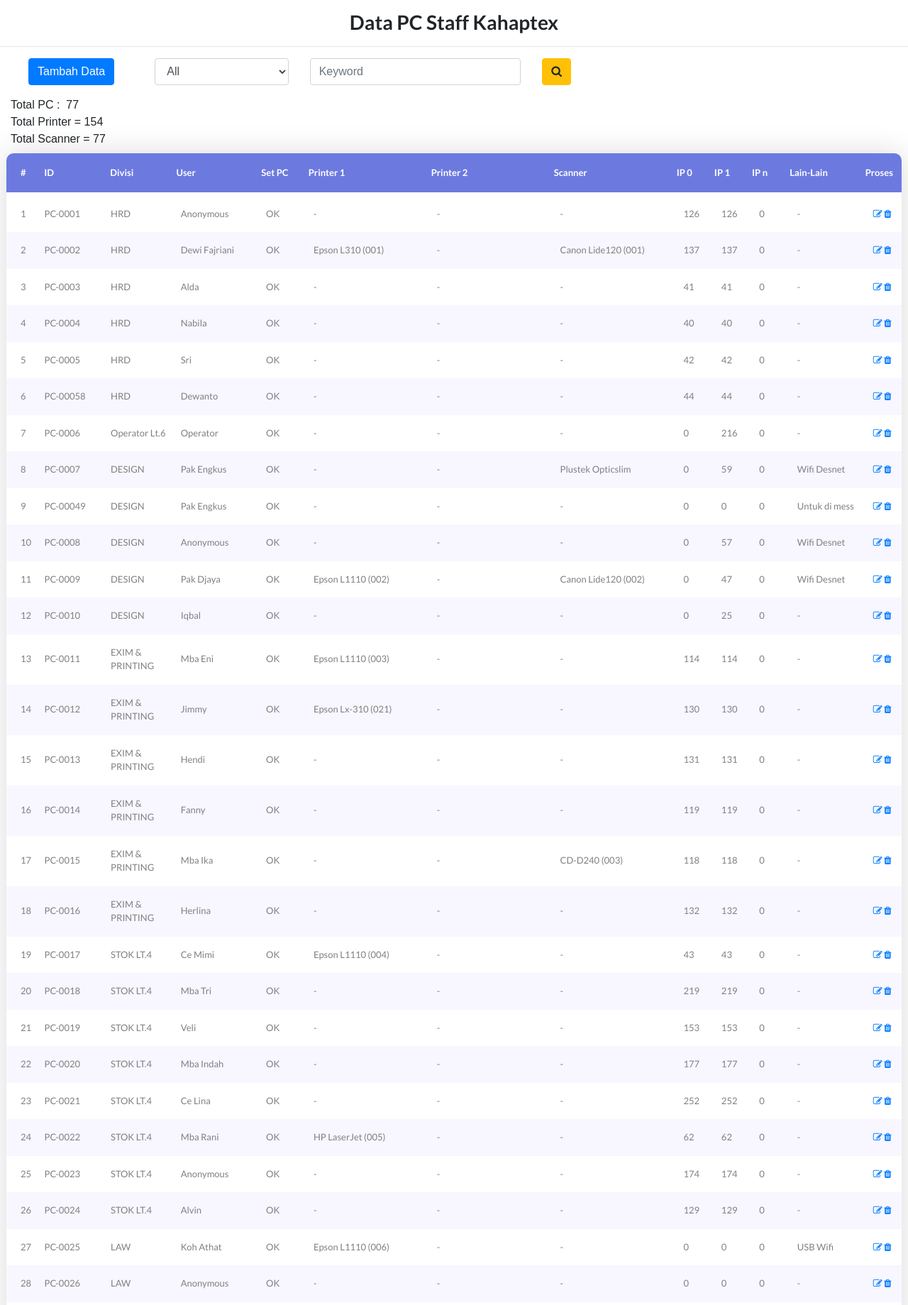
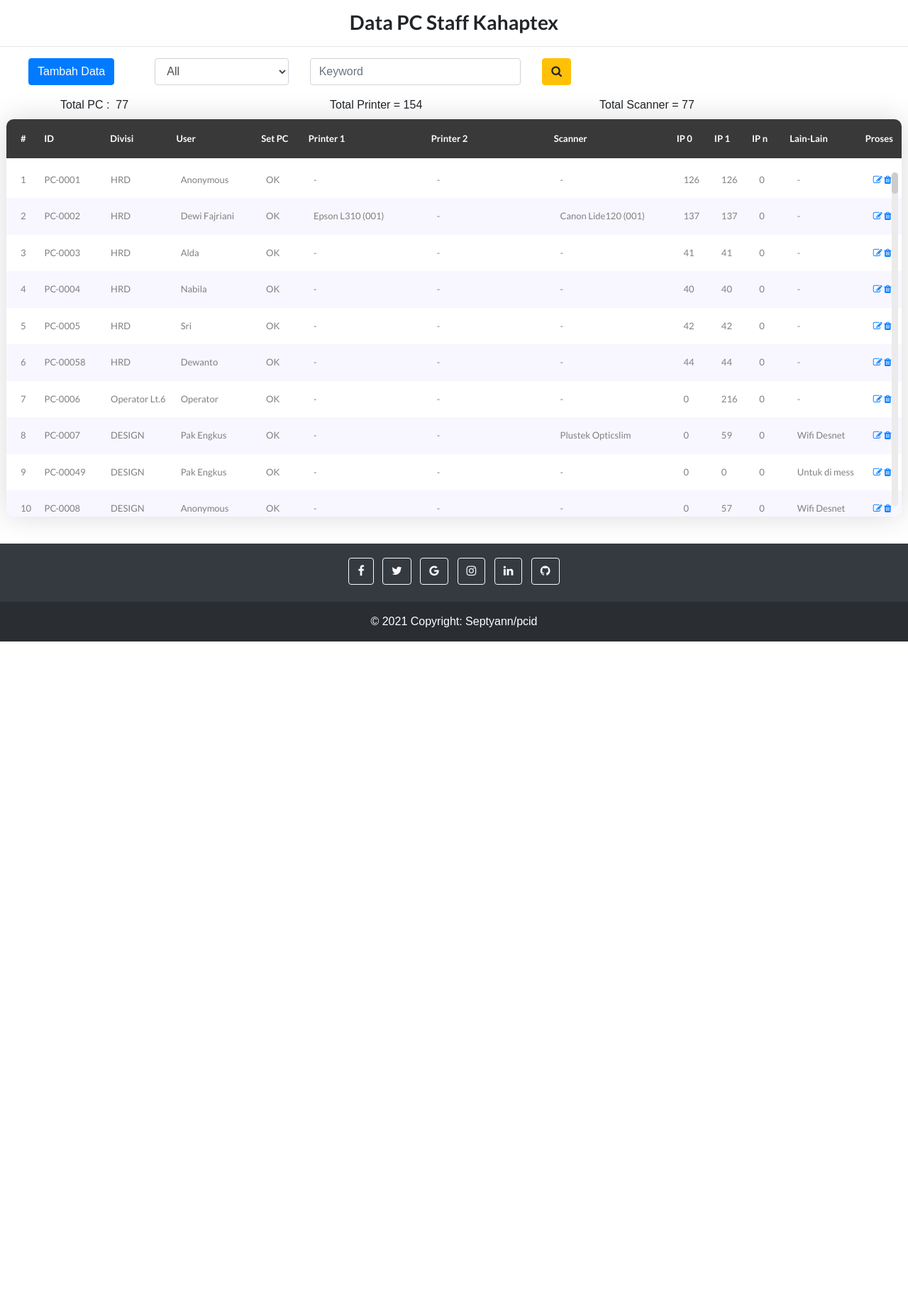
Before and after one commit to septyanid/pcid, a PHP site: page / in a window 1280 px wide. Shown: the top 1839 px of the page at 71% size. After the commit the page ends 904 px from the top, so only its background shows below. Run offline with PHP 8.4, Linux system fonts and the light colour scheme; data comes from the database, SQL or seed files in the repository; lists and menus that the app fills with data are empty; some libraries are stand-ins or nearby versions.

Commit message:
menambahkan footer dan merubah sedikit tampilan

```diff
--- a/css/main.css
+++ b/css/main.css
@@ -278,7 +278,7 @@ th, td {
 }
 
 .table100-body {
-  /*max-height: 450px;*/
+  max-height: 500px;
   overflow: auto;
 }
 
@@ -291,7 +291,7 @@ th, td {
   color: #fff;
   line-height: 1.5;
 
-  background-color: #6c7ae0;
+  background-color: #393939;
 }
 
 .table100.ver1 td {
@@ -580,3 +580,8 @@ th, td {
 .table100.ver5 .ps__rail-y .ps__thumb-y::before {
   background-color: #cccccc;
 }
+
+.bg-dark{
+  position: relative;
+  bottom: 80px;
+}
--- a/footer.php
+++ b/footer.php
@@ -1,7 +1,46 @@
-<div class="navbar navbar-inverse navbar-fixed-bottom">
-	<div class="container">
-		<p style="color: #fff">
-			&#169; TES
-		</p>
-	</div>
-</div>
+<footer class="bg-dark text-center text-white">
+  <!-- Grid container -->
+  <div class="container p-3 pb-1">
+    <!-- Section: Social media -->
+    <section class="mb-1">
+      <!-- Facebook -->
+      <a class="btn btn-outline-light btn-floating m-1" href="#!" role="button"
+        ><i class="fa fa-facebook-f"></i
+      ></a>
+
+      <!-- Twitter -->
+      <a class="btn btn-outline-light btn-floating m-1" href="#!" role="button"
+        ><i class="fa fa-twitter"></i
+      ></a>
+
+      <!-- Google -->
+      <a class="btn btn-outline-light btn-floating m-1" href="#!" role="button"
+        ><i class="fa fa-google"></i
+      ></a>
+
+      <!-- Instagram -->
+      <a class="btn btn-outline-light btn-floating m-1" href="#!" role="button"
+        ><i class="fa fa-instagram"></i
+      ></a>
+
+      <!-- Linkedin -->
+      <a class="btn btn-outline-light btn-floating m-1" href="#!" role="button"
+        ><i class="fa fa-linkedin"></i
+      ></a>
+
+      <!-- Github -->
+      <a class="btn btn-outline-light btn-floating m-1" href="#!" role="button"
+        ><i class="fa fa-github"></i
+      ></a>
+    </section>
+    <!-- Section: Social media -->
+  </div>
+  <!-- Grid container -->
+
+  <!-- Copyright -->
+  <div class="text-center p-3" style="background-color: rgba(0, 0, 0, 0.2);">
+    © 2021 Copyright:
+    <a class="text-white" href="https://mdbootstrap.com/">Septyann/pcid</a>
+  </div>
+  <!-- Copyright -->
+</footer>
--- a/index.php
+++ b/index.php
@@ -116,15 +116,17 @@ include 'koneksi.php';
 	    </div>
 	</div>
 
-	<div class="col-md">
+<div class="container">
+	<div class="row">
+		<div class="col-sm">
 <?php
 		$sql_jml = mysqli_query($konek, "SELECT printer1 FROM pcid");
 		$jml_pc = mysqli_num_rows($sql_jml);
 ?>
 	    	Total PC :&nbsp; <?php echo $jml_pc ?>
-  	</div>
+  	 	</div>
 
-  	<div class="col-md">
+  		<div class="col-sm">
 <?php
 		$result=mysqli_query($konek, "SELECT count(printer1) as total from pcid");
 		$data=mysqli_fetch_assoc($result);
@@ -133,15 +135,17 @@ include 'koneksi.php';
 		$data2=mysqli_fetch_assoc($result2);
 ?>
 		Total Printer = <?php echo $data['total']+$data2['total2']; ?>
-  	</div>
+  		</div>
 
-  	<div class="col-md">
+  		<div class="col-sm">
 <?php
 		$jml_sc=mysqli_query($konek, "SELECT count(scanner) as sc from pcid");
 		$data_sc=mysqli_fetch_assoc($jml_sc);
 ?>
 	    Total Scanner = <?php echo $data_sc['sc']; ?>
+  		</div>
   	</div>
+ </div>
 
 </form>
 <!-- ============================Modal Input================================-->
@@ -360,13 +364,11 @@ include 'koneksi.php';
 				$lain_lain = $data2['lain_lain'];
 
 ?>
-	<div class="form-group">
-	    <label>#</label>
-	    <input type="text" class="form-control" name="id" value="<?php echo $id ?>" readonly>
+	    <input type="hidden" class="form-control" name="id" value="<?php echo $id ?>" readonly>
 
-  	</div><div class="form-group">
+  	<div class="form-group">
 	    <label>ID</label>
-	    <input type="text" class="form-control" name="no_pc" value="<?php echo $no_pc ?>">
+	    <input type="text" class="form-control" name="no_pc" value="<?php echo $no_pc ?>" readonly>
   	</div>
 
   	<div class="form-group">
@@ -502,5 +504,8 @@ include 'koneksi.php';
 			$.bootstrapGrowl("this is message is success");
 		}
 	</script> -->
+	<?
+	include 'footer.php';
+	?>
 </body>
 </html>
```
